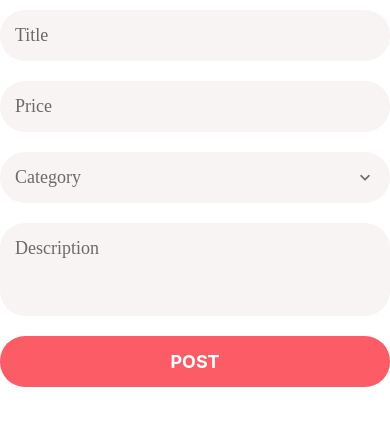
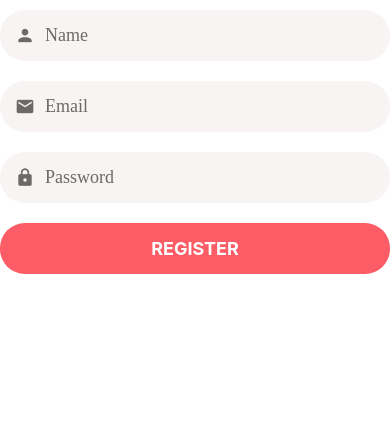
Before and after one commit to PasanMadhuranga/DoneWithIt, a React Native app: screen / in a window 390 px wide. Shown: the top 426 px of the page. Built offline with nearby package versions, Linux system fonts and the light colour scheme.

Commit message:
create register screen

```diff
--- a/App.js
+++ b/App.js
@@ -1,13 +1,15 @@
 import { GestureHandlerRootView } from "react-native-gesture-handler";
 import { useState } from "react";
 
-import { ListingEditScreen } from "./app/screens/ListingEditScreen";
+import ListingEditScreen from "./app/screens/ListingEditScreen";
+import RegisterScreen from "./app/screens/RegisterScreen";
+
 
 export default function App() {
 
   return (
     <GestureHandlerRootView>
-      <ListingEditScreen />
+      <RegisterScreen />
     </GestureHandlerRootView>
   );
 }
--- a/app/screens/ListingEditScreen.js
+++ b/app/screens/ListingEditScreen.js
@@ -23,7 +23,7 @@
   { label: "Camera", value: 3 },
 ];
 
-export const ListingEditScreen = () => {
+ function ListingEditScreen(){
   return (
     <Screen style={styles.container}>
       <AppForm
@@ -66,3 +66,5 @@
     padding: 10,
   },
 });
+
+export default ListingEditScreen;
--- /dev/null
+++ b/app/screens/RegisterScreen.js
@@ -0,0 +1,59 @@
+import React from "react";
+import { StyleSheet } from "react-native";
+import * as Yup from "yup";
+
+import Screen from "../components/Screen";
+import { AppForm, AppFormField, SubmitButton } from "../components/forms";
+
+const validationSchema = Yup.object().shape({
+  name: Yup.string().required().min(4).label("Name"),
+  email: Yup.string().required().email().label("Email"),
+  password: Yup.string().required().min(4).label("Password"),
+});
+
+function RegisterScreen(props) {
+  return (
+    <Screen style={styles.container}>
+      <AppForm
+        initialValues={{ name: "", email: "", password: "" }}
+        onSubmit={(values) => console.log(values)}
+        validationSchema={validationSchema}
+      >
+        <AppFormField
+          autoCapitalize="words"
+          autoCorrect={false}
+          icon="account"
+          name="name"
+          placeholder="Name"
+        />
+        <AppFormField
+          autoCapitalize="none"
+          autoCorrect={false}
+          icon="email"
+          keyboardType="email-address"
+          name="email"
+          placeholder="Email"
+          textContentType="emailAddress"
+        />
+        <AppFormField
+          autoCapitalize="none"
+          autoCorrect={false}
+          icon="lock"
+          name="password"
+          placeholder="Password"
+          secureTextEntry
+          textContentType="password"
+        />
+        <SubmitButton title="Register" />
+      </AppForm>
+    </Screen>
+  );
+}
+
+const styles = StyleSheet.create({
+  container: {
+    padding: 10,
+  },
+});
+
+export default RegisterScreen;
```
